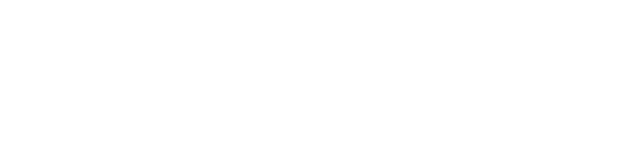
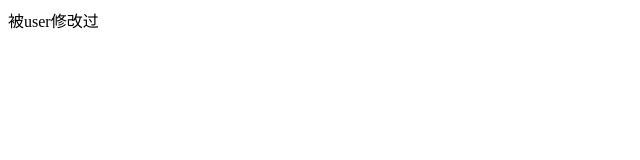
Before and after one commit to pokerk/layerure.com, a plain HTML site: page index.html in a window 1280 px wide. Shown: the whole page, without its empty margins (0-640 px from the left). Drawn offline with Linux system fonts and the light colour scheme.

Commit message:
new user

```diff
--- a/index.html
+++ b/index.html
@@ -3,6 +3,7 @@
 <head>
 	<meta charset="UTF-8">
 	<title>master</title>
+	被user修改过
 </head>
 <body>
 
```
